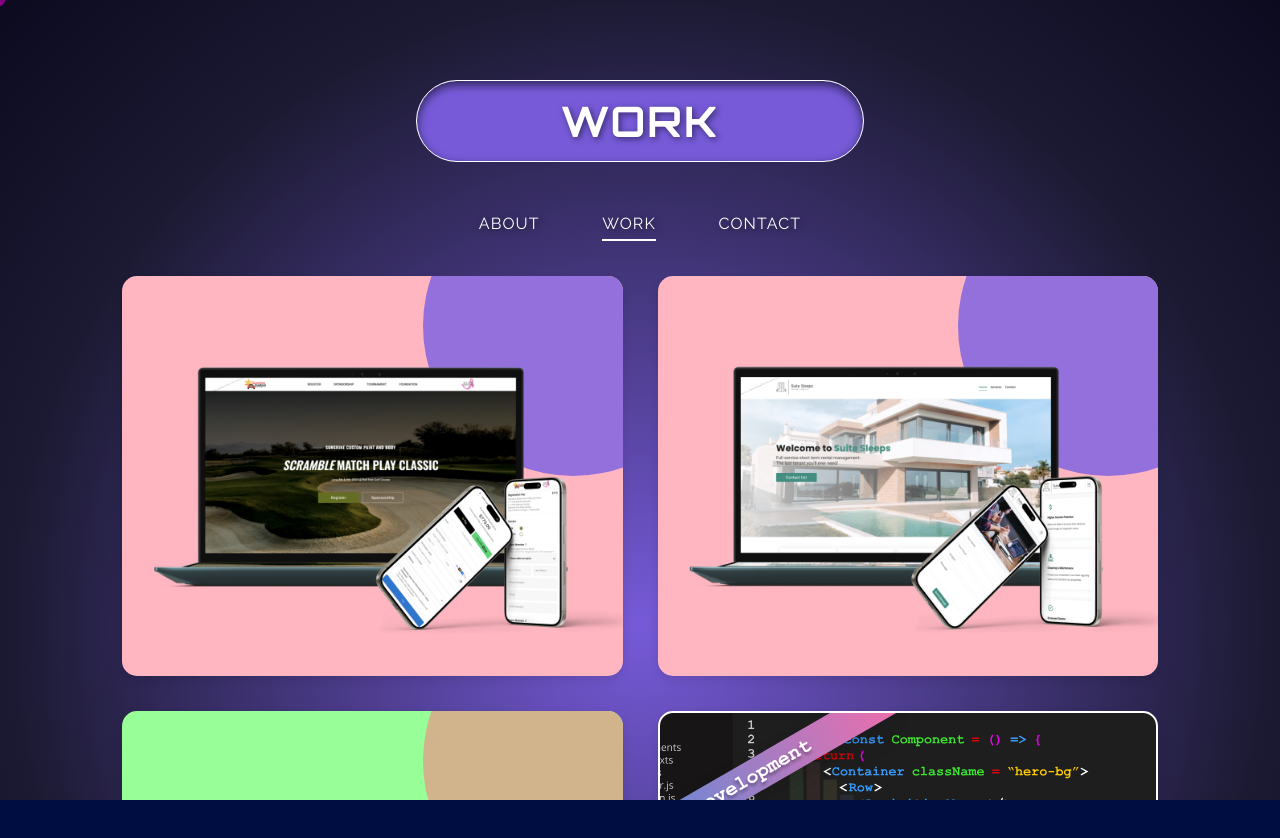
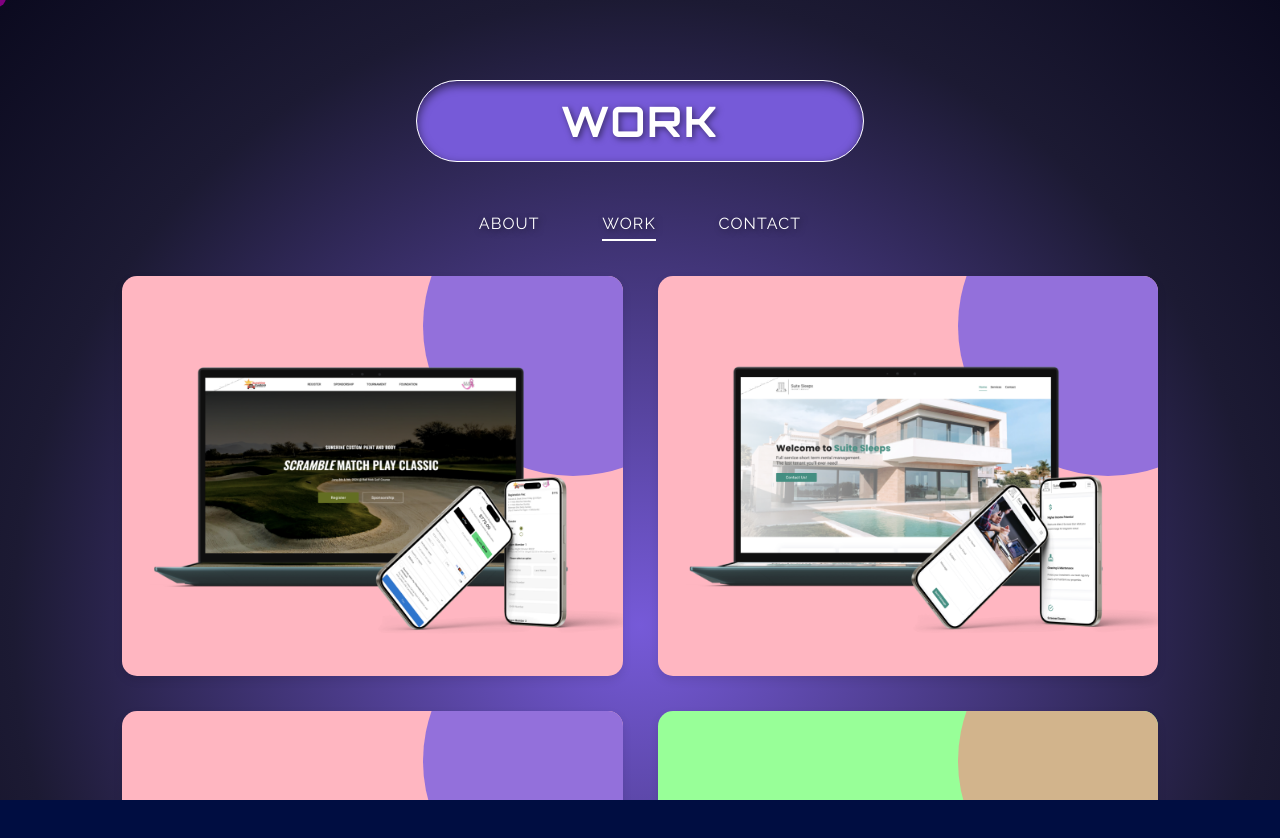
Before and after one commit to jrvscm/high-plains-media, a Next.js app: page / in a window 1280 px wide. Shown: the top 838 px of the page. Built offline with nearby package versions, Linux system fonts and the light colour scheme.

Commit message:
add links and new project

```diff
--- a/src/pages/index.js
+++ b/src/pages/index.js
@@ -164,6 +164,7 @@
               <GridTileOverlay><h3>julieschf.com</h3></GridTileOverlay>
             </GridItem>
           </Link>
+          <Link href={'/projects/suitesleeps'}>
             <GridItem
               onMouseEnter={() => setHovered(true)}
               onMouseLeave={() => setHovered(false)}
@@ -171,6 +172,7 @@
               <img src={'/images/suite-sleeps-mac.png'} />
               <GridTileOverlay><h3>suitesleeps.com</h3></GridTileOverlay>
             </GridItem>
+          </Link>
           <GridItem
             onMouseEnter={() => setHovered(true)}
             onMouseLeave={() => setHovered(false)}
```
Lines whose indentation alone changed are shown as unchanged.
